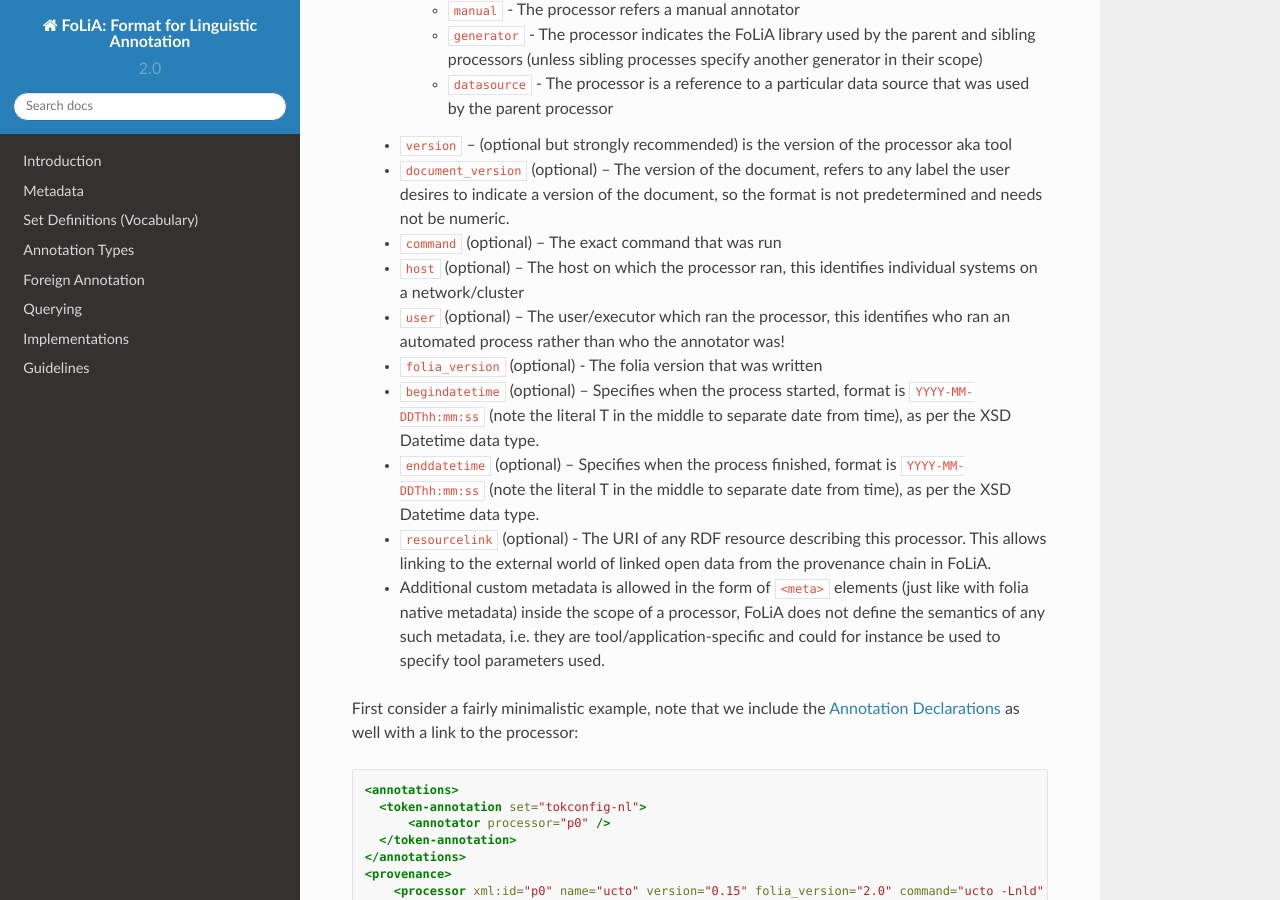
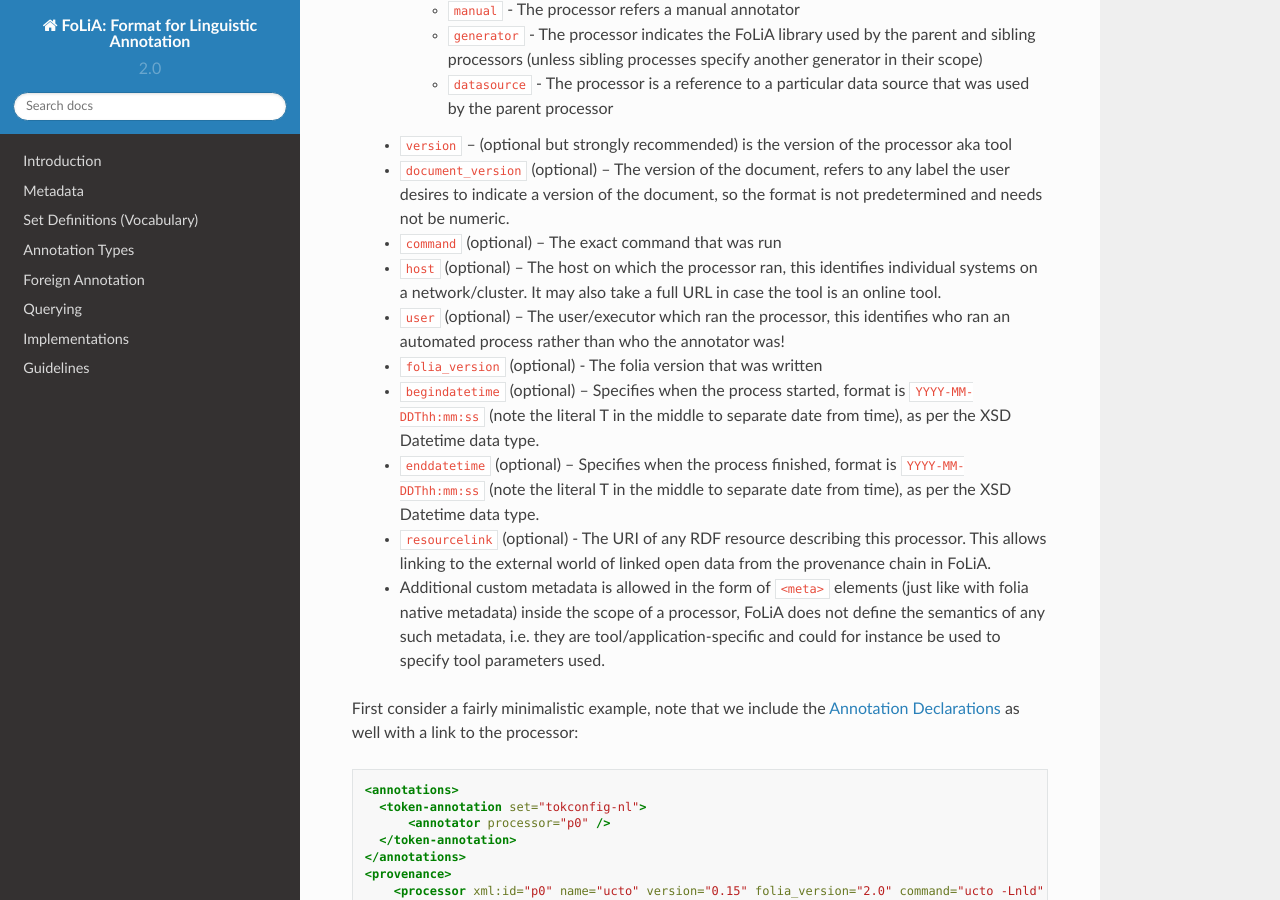
Before and after one commit to proycon/folia, a Sphinx documentation site: the page built from docs/source/provenance_data.rst, in a window 1280 px wide and 900 px high, scrolled down 645 px. Built offline with Sphinx 7.4.7 and the Read the Docs theme 2.0.0, drawn with Linux system fonts in a browser that asks for light colours.

Commit message:
documentation update

```diff
--- a/docs/source/provenance_data.rst
+++ b/docs/source/provenance_data.rst
@@ -24,7 +24,7 @@ A ``<processor>`` carries the following attributes:
    * ``version`` -- (optional but strongly recommended) is the version of the processor aka tool
    * ``document_version`` (optional)  -- The version of the document, refers to any label the user desires to indicate a version of the document, so the format is not predetermined and needs not be numeric.
    * ``command`` (optional) -- The exact command that was run
-   * ``host`` (optional) -- The host on which the processor ran, this identifies individual systems on a network/cluster
+   * ``host`` (optional) -- The host on which the processor ran, this identifies individual systems on a network/cluster. It may also take a full URL in case the tool is an online tool.
    * ``user`` (optional) -- The user/executor which ran the processor, this identifies who ran an automated process rather than who the annotator was!
    * ``folia_version`` (optional)  - The folia version that was written
    * ``begindatetime`` (optional) -- Specifies when the process started, format is  ``YYYY-MM-DDThh:mm:ss`` (note the literal T in the middle to separate date from time), as per the XSD Datetime data type.
```
